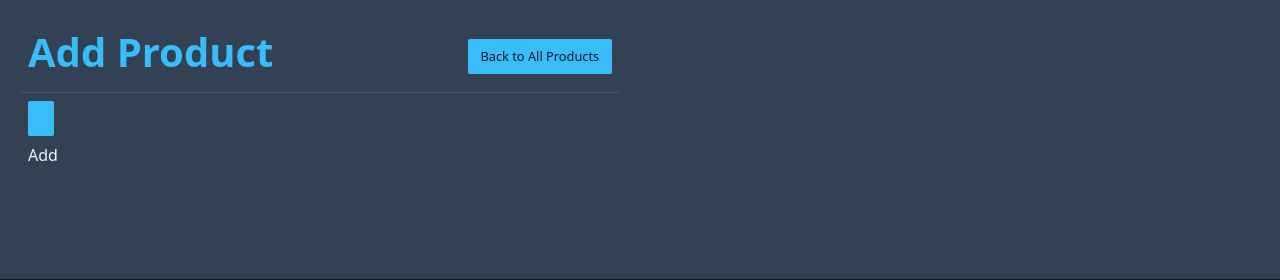
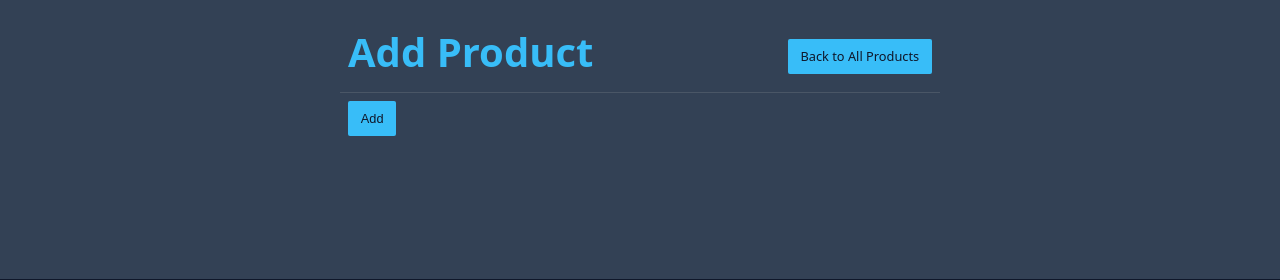
Before and after one commit to Genty83/My-Fitness, a Django app: template products/templates/products/add_product.html in a window 1280 px wide. Shown: the part 106-386 px from the top of the page. Run offline with Django 3.2, Linux system fonts and the light colour scheme; the template is opened without the code that fills it, so the values that code supplies are empty.

Commit message:
Updated templates

```diff
--- a/products/templates/products/add_product.html
+++ b/products/templates/products/add_product.html
@@ -3,7 +3,7 @@
 {% block title %}Add Product{% endblock %}
 
 {% block content %}
-<div class="container grid width-50 breakpoint-lg pad-5">
+<div class="container grid width-50 breakpoint-lg pad-5 margin-auto">
   <div class="flex-row-wrap align-center justify-between pad-2 gap-2">
     <h1 class="ft-sky-400">Add Product</h1>
     <a href="{% url 'all_products' %}" class="btn btn-md bg-sky-400 bd-radius-1 ft-slate-900">
@@ -26,7 +26,7 @@
         {% endif %}
       </div>
     {% endfor %}
-    <button class="btn btn-md bg-sky-400 ft-slate-900 bd-width-0 bd-radius-1" type="submit"></button>
+    <button class="btn btn-md bg-sky-400 ft-slate-900 bd-width-0 bd-radius-1" type="submit">
       Add
     </button>
   </form>
--- a/templates/includes/header.html
+++ b/templates/includes/header.html
@@ -40,7 +40,7 @@
                 </a>
               </li>
               <li class="transition-medium ft-sky-hover-400">
-                <a href="#">
+                <a href="{% url 'sale_products' %}">
                   Shop Deals
                 </a>
               </li>
```
